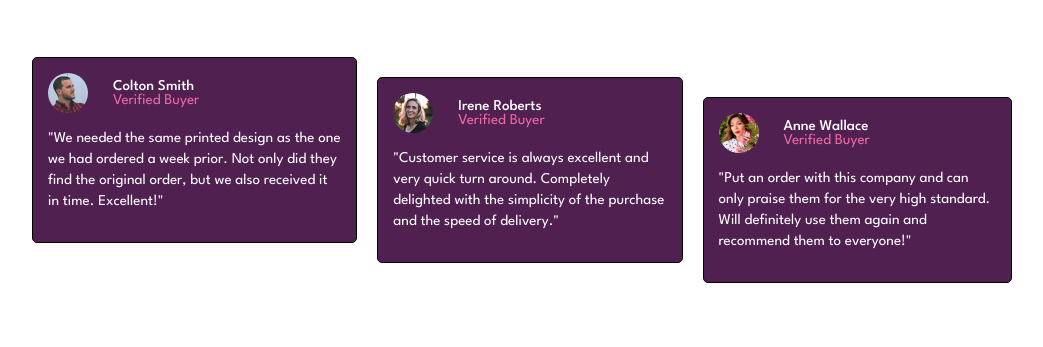
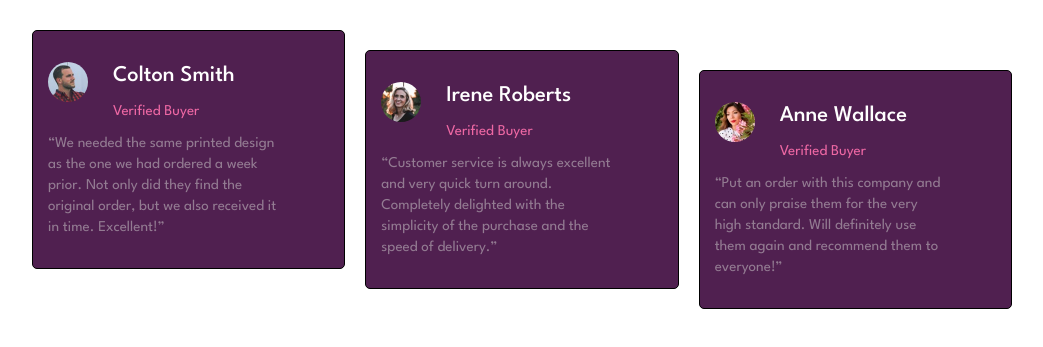
Before and after one commit to ajay117/social-proof-section, a plain HTML site: page index.html in a window 1280 px wide. Shown: the part 379-726 px from the top of the page, without its empty margins (118-1161 px from the left). Drawn offline with Linux system fonts and the light colour scheme.

Commit message:
Arrange html

```diff
--- a/index.html
+++ b/index.html
@@ -74,7 +74,7 @@
       </div>
 
       <div class="reviews">
-        <div class="review__card">
+        <article class="review__card">
           <div class="review__details">
             <img
               class="img"
@@ -82,20 +82,22 @@
               alt="Image of buyer"
             />
             <div class="buyer__info">
-              <p class="name">Colton Smith</p>
+              <h2 class="name">Colton Smith</h2>
               <p class="status">Verified Buyer</p>
             </div>
           </div>
           <div class="review__comment">
             <p>
-              "We needed the same printed design as the one we had ordered a
-              week prior. Not only did they find the original order, but we also
-              received it in time. Excellent!"
+              <q
+                >We needed the same printed design as the one we had ordered a
+                week prior. Not only did they find the original order, but we
+                also received it in time. Excellent!</q
+              >
             </p>
           </div>
-        </div>
+        </article>
 
-        <div class="review__card review__second">
+        <article class="review__card review__second">
           <div class="review__details">
             <img
               class="img"
@@ -103,20 +105,22 @@
               alt="Image of buyer"
             />
             <div class="buyer__info">
-              <p class="name">Irene Roberts</p>
+              <h2 class="name">Irene Roberts</h2>
               <p class="status">Verified Buyer</p>
             </div>
           </div>
           <div class="review__comment">
             <p>
-              "Customer service is always excellent and very quick turn around.
-              Completely delighted with the simplicity of the purchase and the
-              speed of delivery."
+              <q
+                >Customer service is always excellent and very quick turn
+                around. Completely delighted with the simplicity of the purchase
+                and the speed of delivery.</q
+              >
             </p>
           </div>
-        </div>
+        </article>
 
-        <div class="review__card review__third">
+        <article class="review__card review__third">
           <div class="review__details">
             <img
               class="img"
@@ -124,18 +128,20 @@
               alt="Image of buyer"
             />
             <div class="buyer__info">
-              <p class="name">Anne Wallace</p>
+              <h2 class="name">Anne Wallace</h2>
               <p class="status">Verified Buyer</p>
             </div>
           </div>
           <div class="review__comment">
             <p>
-              "Put an order with this company and can only praise them for the
-              very high standard. Will definitely use them again and recommend
-              them to everyone!"
+              <q
+                >Put an order with this company and can only praise them for the
+                very high standard. Will definitely use them again and recommend
+                them to everyone!</q
+              >
             </p>
           </div>
-        </div>
+        </article>
       </div>
     </main>
 
```
